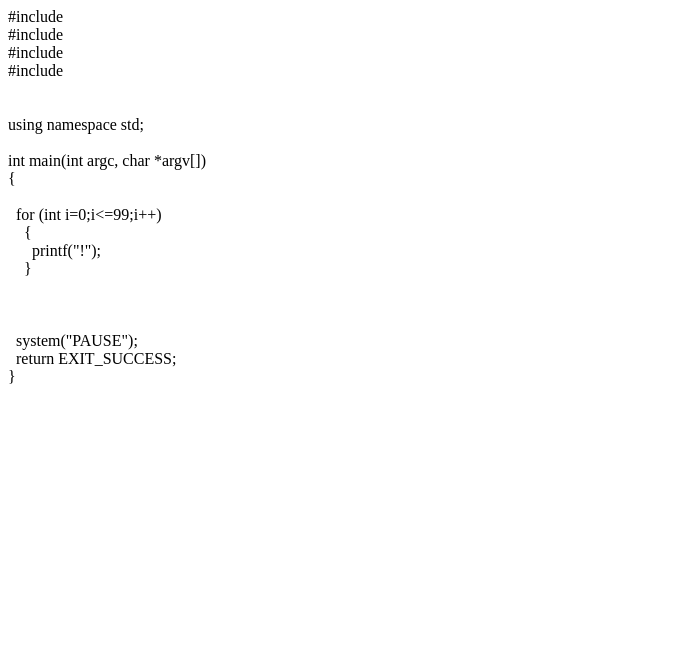
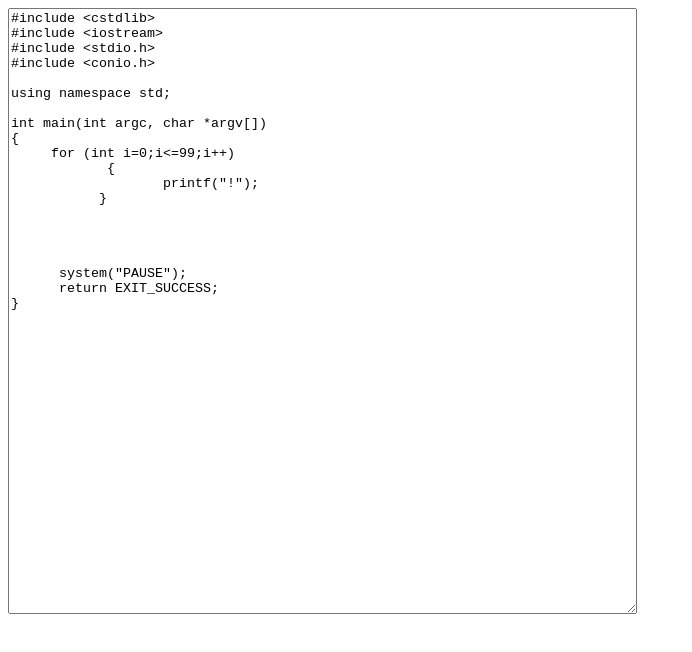
Before and after one commit to niknejm213/petle, a plain HTML site: page kod.html in a window 1280 px wide. Shown: the whole page, without its empty margins (0-692 px from the left). Drawn offline with Linux system fonts and the light colour scheme.

Commit message:
Add files via upload

```diff
--- a/kod.html
+++ b/kod.html
@@ -3,28 +3,28 @@
 	<META HTTP-EQUIV="content-type" CONTENT="text/html; CHARSET=utf-8">
 </head>
 <body>
-<p>
-#include <cstdlib><br>
-#include <iostream><br>
-#include <stdio.h><br>
-#include <conio.h><br>
-<br><br>
+<textarea cols="76" rows="40">
+#include &lt;cstdlib&gt;
+#include &lt;iostream&gt;
+#include &lt;stdio.h&gt;
+#include &lt;conio.h&gt;
+
 using namespace std;
-<br><br>
-int main(int argc, char *argv[])<br>
-{<br><br>
-&nbsp;    for (int i=0;i<=99;i++)<br>
-&nbsp; &nbsp;         {<br>
-&nbsp; &nbsp; &nbsp;              printf("!");<br>
-&nbsp; &nbsp;        }<br>
 
-<br><br><br>
+int main(int argc, char *argv[])
+{
+&nbsp;    for (int i=0;i&lt;=99;i++)
+&nbsp; &nbsp;         {
+&nbsp; &nbsp; &nbsp;              printf("!");
+&nbsp; &nbsp;        }
 
 
-&nbsp;     system("PAUSE");<br>
-&nbsp;     return EXIT_SUCCESS;<br>
-}<br>
 
-</p>
+
+&nbsp;     system("PAUSE");
+&nbsp;     return EXIT_SUCCESS;
+}
+
+</textarea>
 </body>
 </html>
```
Also changed, not shown: kod2.html (+2 -5 lines), rodzaje.html (+1 -1 lines).
